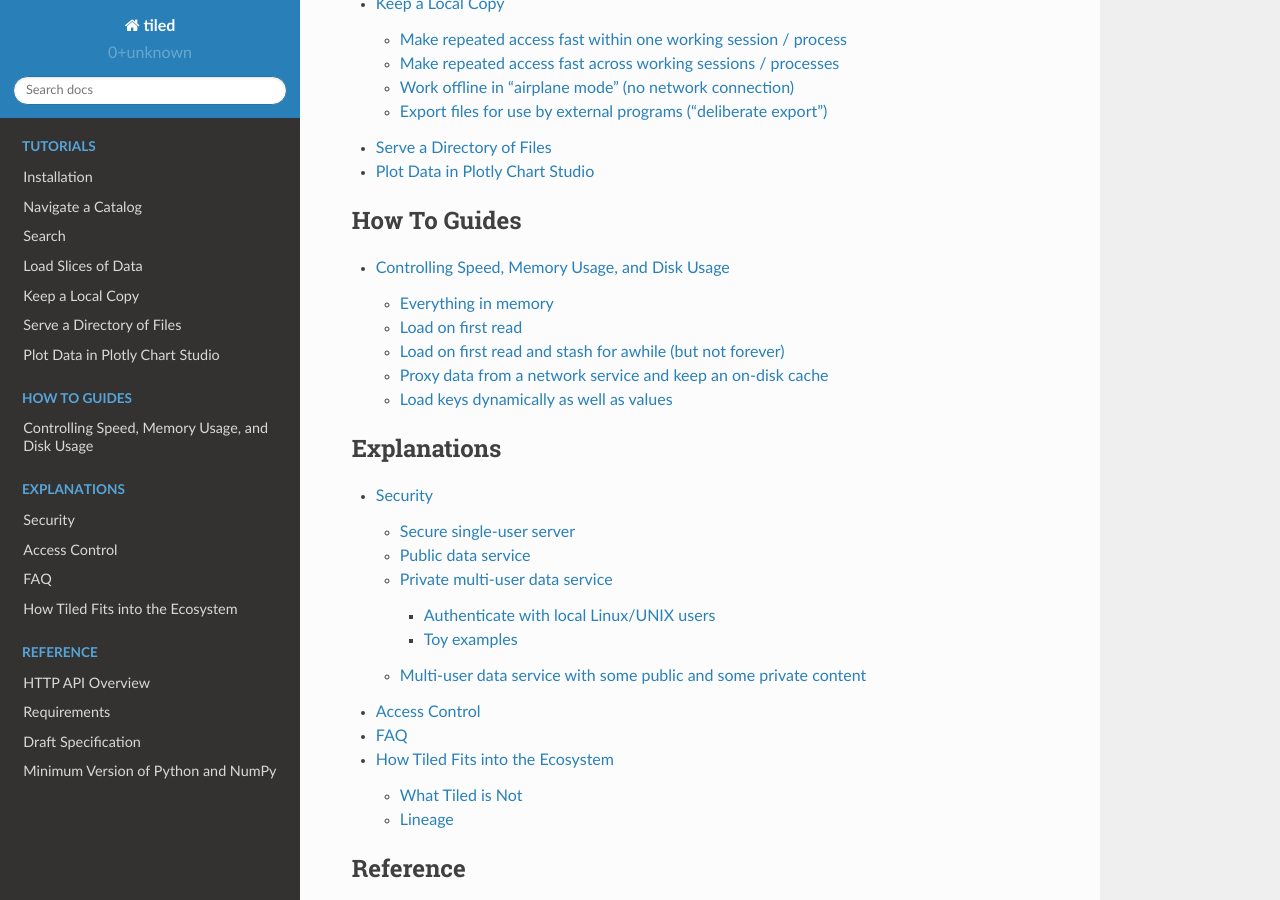
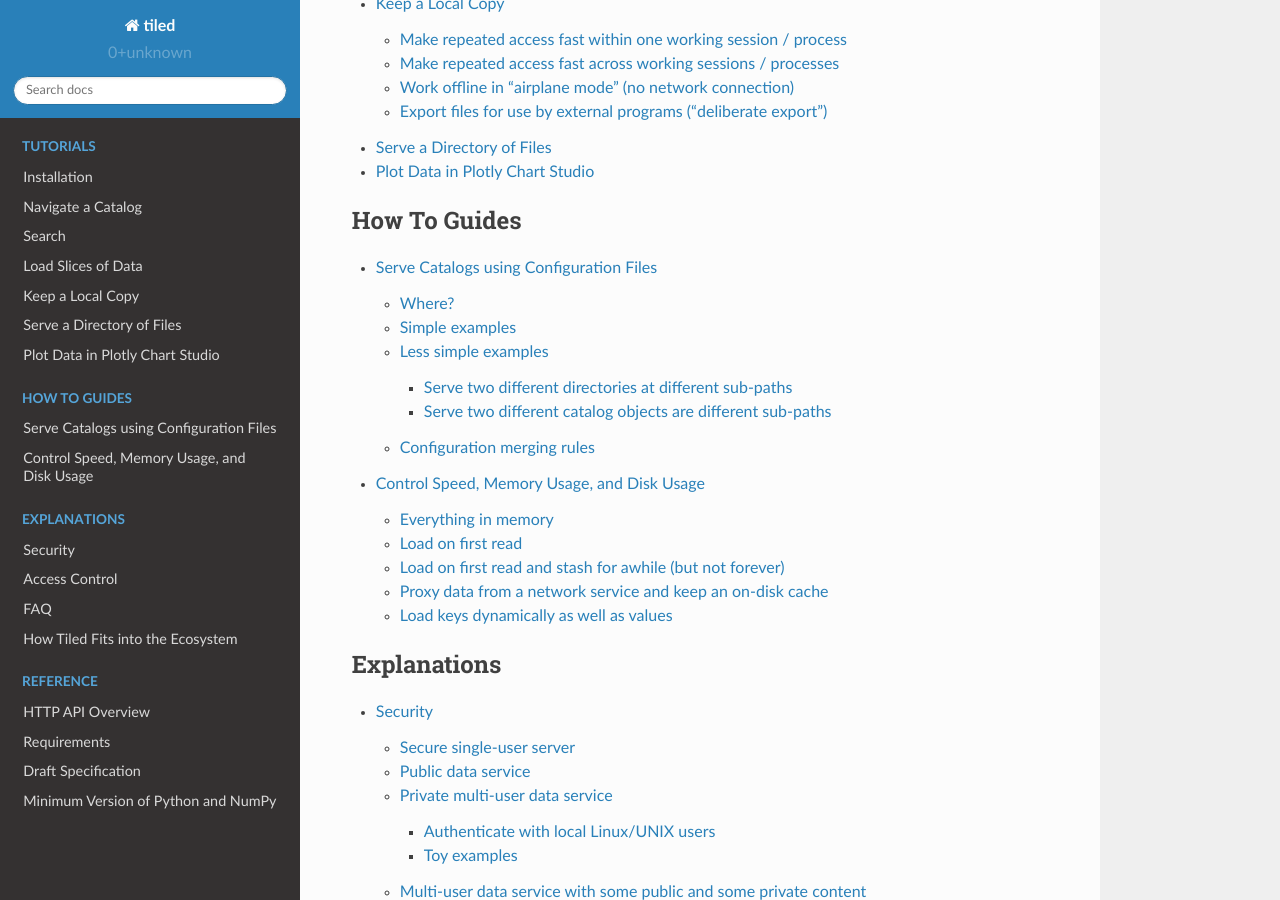
Before and after one commit to bluesky/tiled, a Sphinx documentation site: the page built from docs/source/index.md, in a window 1280 px wide and 900 px high, scrolled down 2754 px. Built offline with Sphinx 7.4.7 and the Read the Docs theme 2.0.0, drawn with Linux system fonts in a browser that asks for light colours; pages that are not in the unit, such as notebooks, are missing from menus.

Commit message:
Add configuration docs.

````diff
--- /dev/null
+++ b/docs/source/how-to/configuration.md
@@ -0,0 +1,90 @@
+# Serve Catalogs using Configuration Files
+
+For all but simplest deployments, a configuration file is needed to spell out
+all the options.
+
+
+## Where?
+
+The path to the configuration file (or directory of multiple configuration files)
+is always specified when the server is started, as in:
+
+```
+tiled serve config my_config_file.yml
+```
+
+or
+
+```
+tiled serve config my_config_directory/
+```
+
+There is no automatic search path or standard location for server-side
+configuration.
+
+## Simple examples
+
+The simple deployment
+
+```
+tiled serve directory path/to/files
+```
+
+is equavalent to
+
+```yaml
+catalogs:
+    - path: /
+      catalog: tiled.catalogs.files:Catalog.from_directory
+      args:
+          directory: "path/to/files"
+```
+
+And the simple deployment
+
+```
+tiled serve pyobject tiled.examples.generated_minimal:catalog
+```
+
+is equivalent to
+
+```yaml
+catalogs:
+    - path: /
+      catalog: tiled.examples.generated_minimal:catalog
+```
+
+## Less simple examples
+
+### Serve two different directories at different sub-paths
+
+```yaml
+catalogs:
+    - path: /a
+      catalog: tiled.catalogs.files:Catalog.from_directory
+      args:
+          directory: "path/to/files"
+    - path: /b
+      catalog: tiled.catalogs.files:Catalog.from_directory
+      args:
+          directory: "path/to/other/files"
+```
+
+### Serve two different catalog objects are different sub-paths
+
+```yaml
+catalogs:
+    - path: /a
+      catalog: tiled.examples.generated_minimal:catalog
+    - path: /b
+      catalog: tiled.examples.generated:demo
+```
+
+## Configuration merging rules
+
+If there are multiple configuration files:
+
+* At most one may contain an ``authentication:`` section.
+* More than one may contain a ``catalog:`` section, but if the same ``path``
+  occurs in more than one file, or if colliding paths like ``/a`` and ``/a/b``
+  are specified, an exception will be raised.
--- a/docs/source/how-to/scaling.md
+++ b/docs/source/how-to/scaling.md
@@ -1,4 +1,4 @@
-# Controlling Speed, Memory Usage, and Disk Usage
+# Control Speed, Memory Usage, and Disk Usage
 
 *There are no solutions, only trade-offs.*
 
--- a/docs/source/index.md
+++ b/docs/source/index.md
@@ -16,6 +16,7 @@
 ```{toctree}
 :caption: How To Guides
 
+how-to/configuration
 how-to/scaling
 ```
 
````
